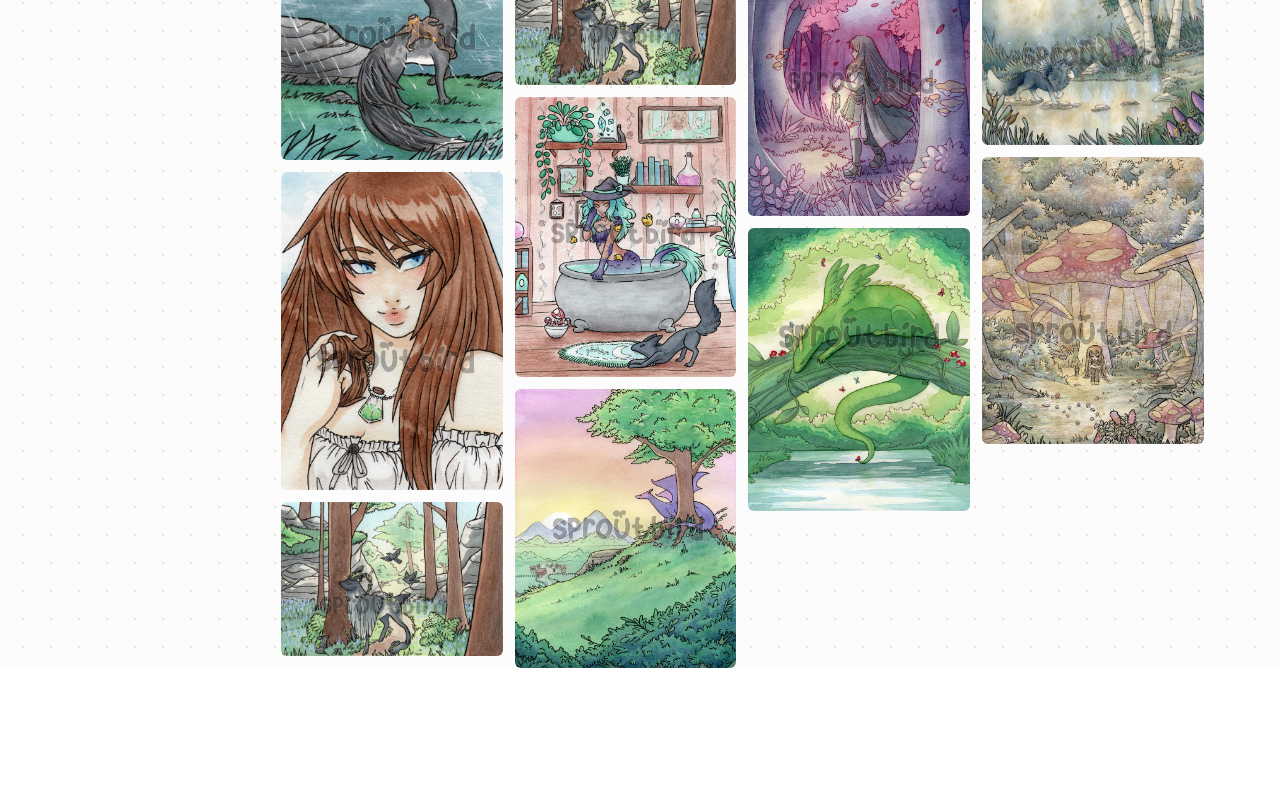
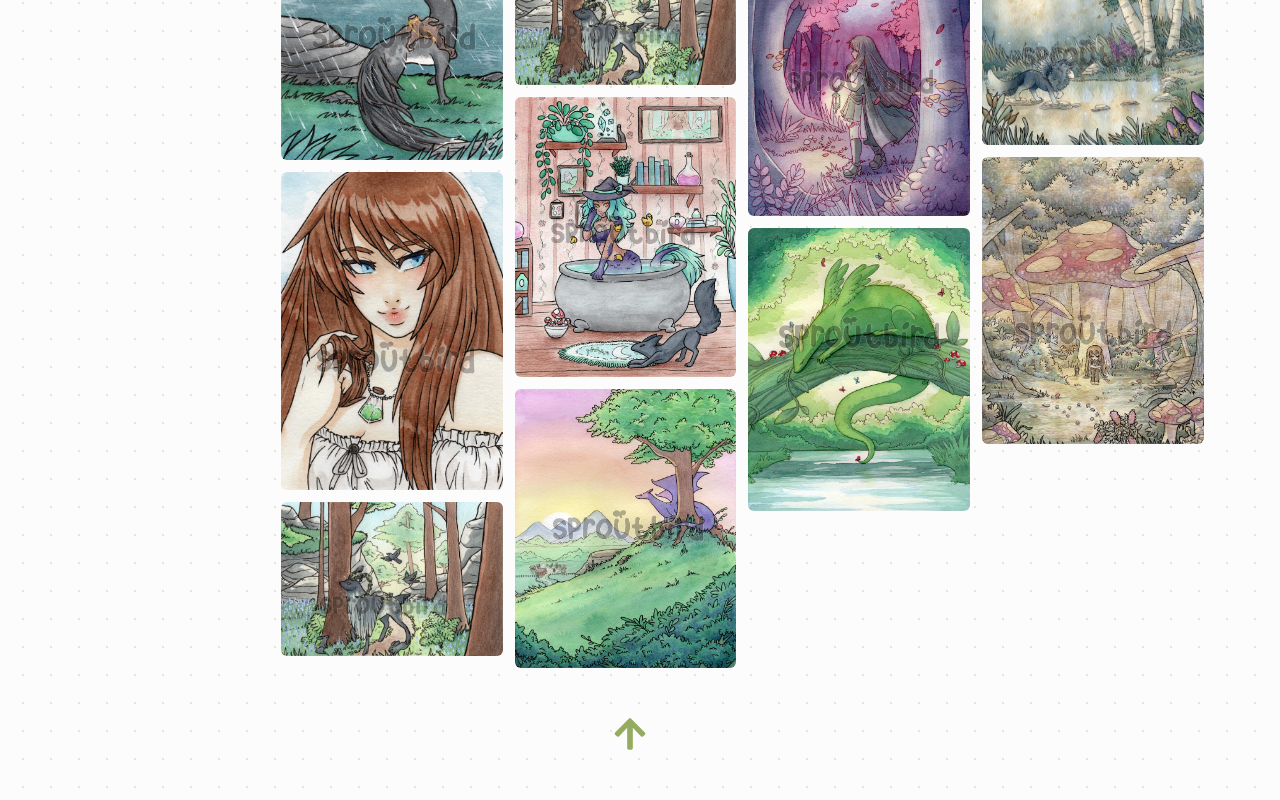
Before and after one commit to MDaud32/the-cakeguy, a Next.js app: page /Portfolio in a window 1280 px wide. Shown: the part 692-1492 px from the top of the page. Before the commit the page ends 1360 px from the top, so only its background shows below. Built offline with nearby package versions, Linux system fonts and the light colour scheme.

Commit message:
adding some margin

```diff
--- a/pages/CommissionStatus.jsx
+++ b/pages/CommissionStatus.jsx
@@ -1,3 +1,4 @@
+import ScrollButton from "@/components/ScrollTop";
 import React, { useEffect, useState } from "react";
 import DataTable from "react-data-table-component";
 import { AiFillStar } from "react-icons/ai";
@@ -165,6 +166,9 @@ const CommissionStatus = () => {
           customStyles={customStyles}
           // progressPending={loading}
         />
+      </div>
+      <div className="md:-ml-56">
+        <ScrollButton />
       </div>
     </div>
   );
--- a/pages/Portfolio.jsx
+++ b/pages/Portfolio.jsx
@@ -74,6 +74,9 @@ const Portfolio = () => {
             );
           })}
         </div>
+        <div className="md:-ml-56">
+          <ScrollButton />
+        </div>
       </div>
     </div>
   );
```
